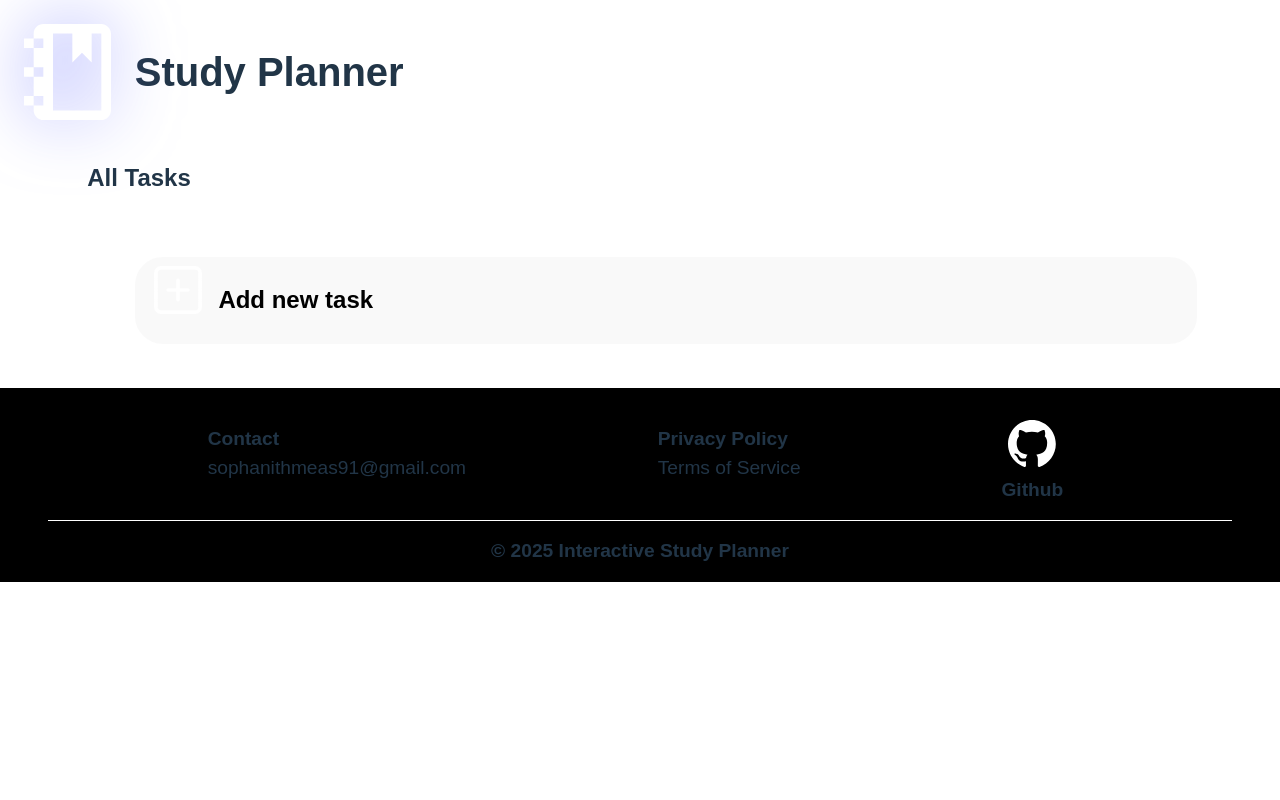
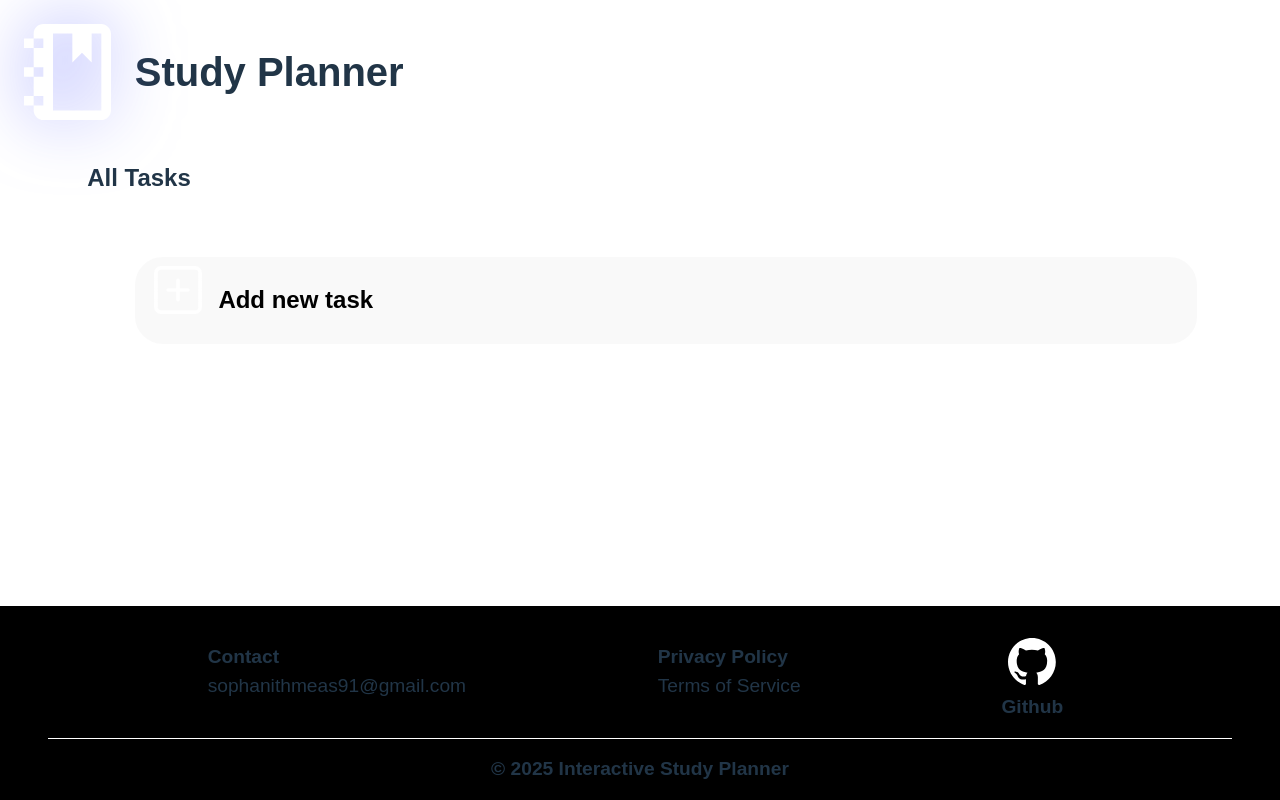
Before and after one commit to sophanith21/Interactive-Study-Planner, a React (Vite) app: page / in a window 1280 px wide. Built offline with nearby package versions, Linux system fonts and the light colour scheme; a web font is replaced by a local one.

Commit message:
Fix some css

```diff
--- a/src/index.css
+++ b/src/index.css
@@ -63,7 +63,9 @@ body {
   margin: 0;
   padding: 0 !important;
   max-width: none !important;
+  min-height: 100vh;
 }
+
 .header,
 .list-container,
 .all-tasks > img {
@@ -146,6 +148,7 @@ textarea {
 .task-container {
   width: 100%;
   padding: 1.5rem 0;
+  flex: 1;
 }
 
 .task,
@@ -213,6 +216,9 @@ li:hover {
   background-color: wheat;
   border-radius: 0.6rem;
   cursor: pointer;
+}
+.empty-div {
+  flex: 1;
 }
 
 /* ===================== Add Task Style ===================== */
```
